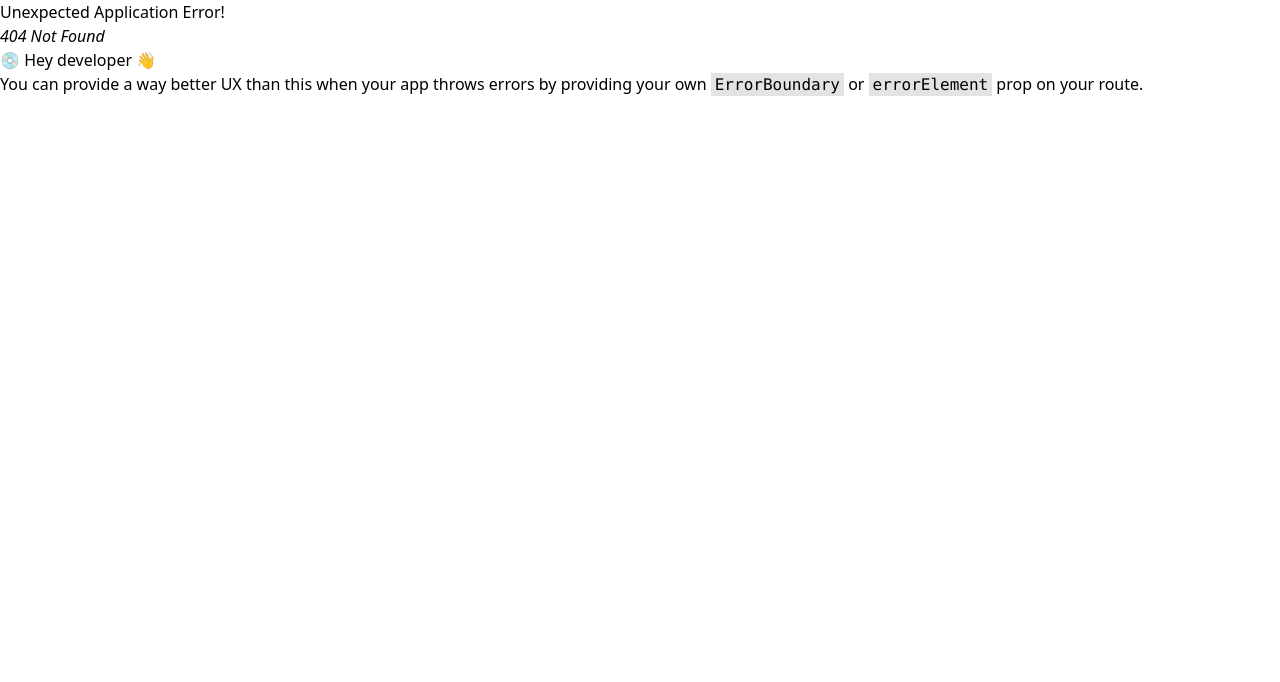
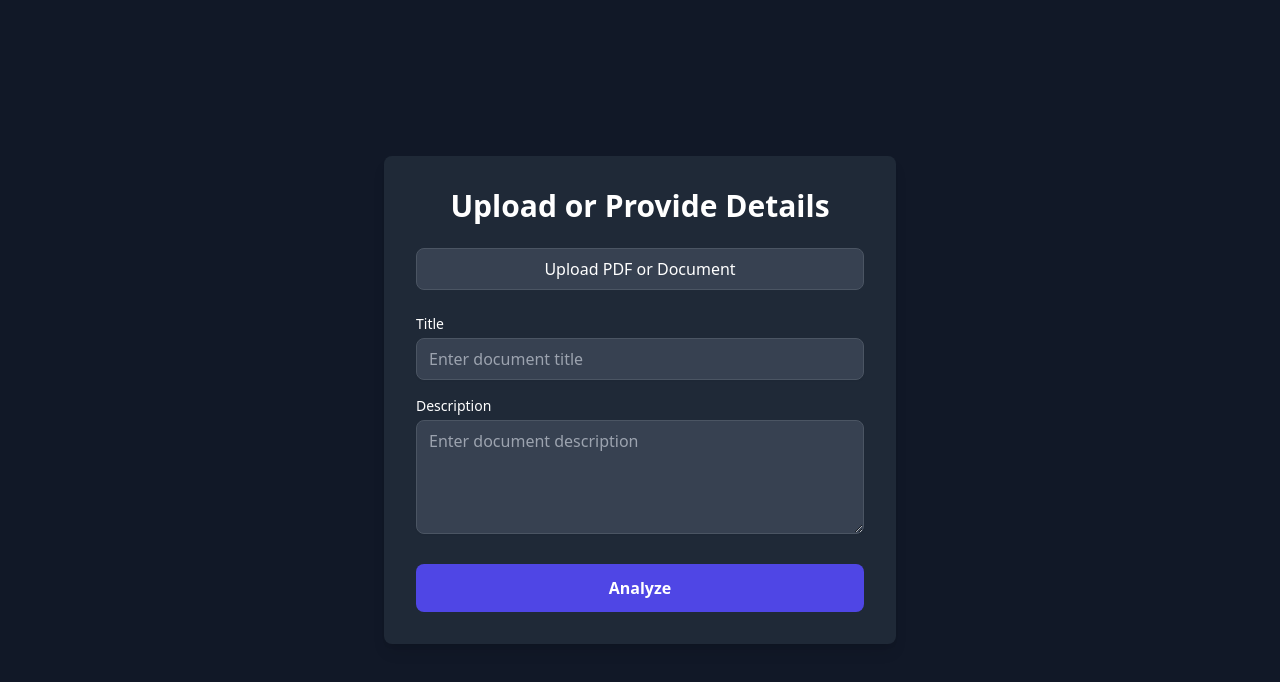
Before and after one commit to Sahil-Sharma06/Adhikar, a React (Vite) app in the folder Frontend/: page /analyze in a window 1280 px wide. Before the commit this address had no page. Shown: the top 682 px of the page. Built offline with nearby package versions, Linux system fonts and the light colour scheme.

Commit message:
Analyzer

```diff
--- /dev/null
+++ b/Frontend/src/Components/Analyzer.jsx
@@ -0,0 +1,78 @@
+import React, { useState } from 'react';
+
+const Analyzer = () => {
+  const [file, setFile] = useState(null);
+  const [title, setTitle] = useState('');
+  const [description, setDescription] = useState('');
+
+  const handleFileChange = (e) => {
+    setFile(e.target.files[0]);
+  };
+
+  const handleAnalyze = () => {
+    if (file) {
+      console.log('File uploaded:', file.name);
+    }
+    console.log('Title:', title);
+    console.log('Description:', description);
+  };
+
+  return (
+    <div className="flex items-center justify-center min-h-screen text-white bg-gray-900">
+      <div className="w-full max-w-lg p-8 space-y-6 bg-gray-800 rounded-lg shadow-lg">
+        <h1 className="mb-6 text-3xl font-bold text-center">Upload or Provide Details</h1>
+
+        {/* File Upload Section */}
+        <div className="flex flex-col items-center space-y-4">
+          <label htmlFor="file-upload" className="w-full px-4 py-2 text-center bg-gray-700 border border-gray-600 rounded-lg cursor-pointer hover:bg-gray-600">
+            <input
+              id="file-upload"
+              type="file"
+              accept=".pdf,.doc,.docx,.txt"
+              onChange={handleFileChange}
+              className="hidden"
+            />
+            {file ? file.name : "Upload PDF or Document"}
+          </label>
+        </div>
+
+        {/* Alternative Title and Description Input */}
+        <div className="space-y-4">
+          <div>
+            <label className="block text-sm font-medium">Title</label>
+            <input
+              type="text"
+              value={title}
+              onChange={(e) => setTitle(e.target.value)}
+              className="w-full px-3 py-2 mt-1 bg-gray-700 border border-gray-600 rounded-lg shadow-sm focus:outline-none focus:ring-2 focus:ring-indigo-500"
+              placeholder="Enter document title"
+            />
+          </div>
+
+          <div>
+            <label className="block text-sm font-medium">Description</label>
+            <textarea
+              value={description}
+              onChange={(e) => setDescription(e.target.value)}
+              className="w-full px-3 py-2 mt-1 bg-gray-700 border border-gray-600 rounded-lg shadow-sm focus:outline-none focus:ring-2 focus:ring-indigo-500"
+              placeholder="Enter document description"
+              rows="4"
+            />
+          </div>
+        </div>
+
+        {/* Analyze Button */}
+        <div className="text-center">
+          <button
+            onClick={handleAnalyze}
+            className="w-full py-3 font-bold bg-indigo-600 rounded-lg hover:bg-indigo-500 active:bg-indigo-700"
+          >
+            Analyze
+          </button>
+        </div>
+      </div>
+    </div>
+  );
+};
+
+export default Analyzer;
--- a/Frontend/src/main.jsx
+++ b/Frontend/src/main.jsx
@@ -11,6 +11,7 @@ import {
 import Homepage from './page/Homepage.jsx';
 import Login from './Components/Login.jsx';
 import Signup from './Components/Signup.jsx';
+import Analyzer from './Components/Analyzer.jsx';
 
 const router= createBrowserRouter(
   createRoutesFromElements(
@@ -18,6 +19,7 @@ const router= createBrowserRouter(
       <Route path='' element={<Homepage/>}/>
       <Route path='/login' element={<Login/>}/>
       <Route path='/register' element={<Signup/>}/>
+      <Route path='/analyze' element={<Analyzer/>}/>
     </Route>
   )
 )
```
